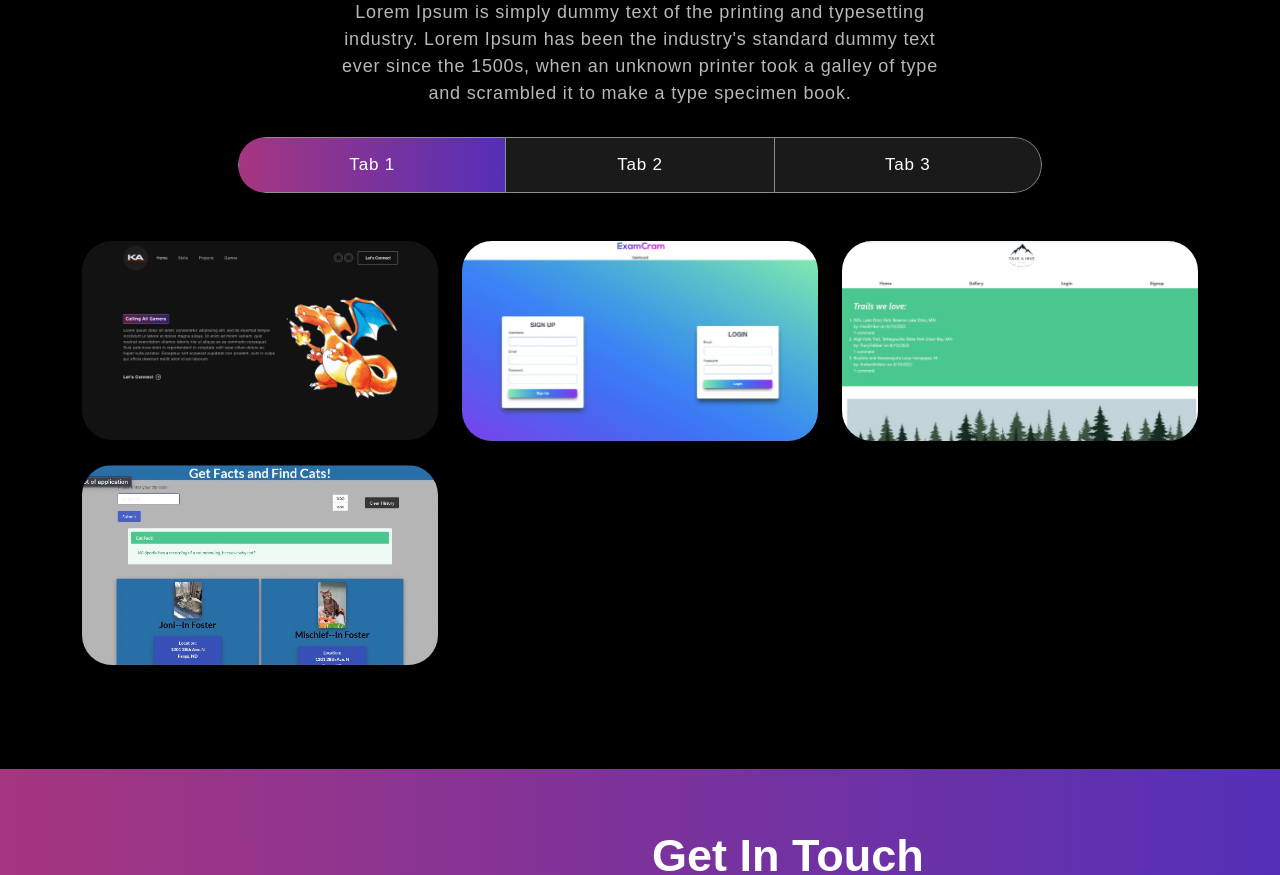
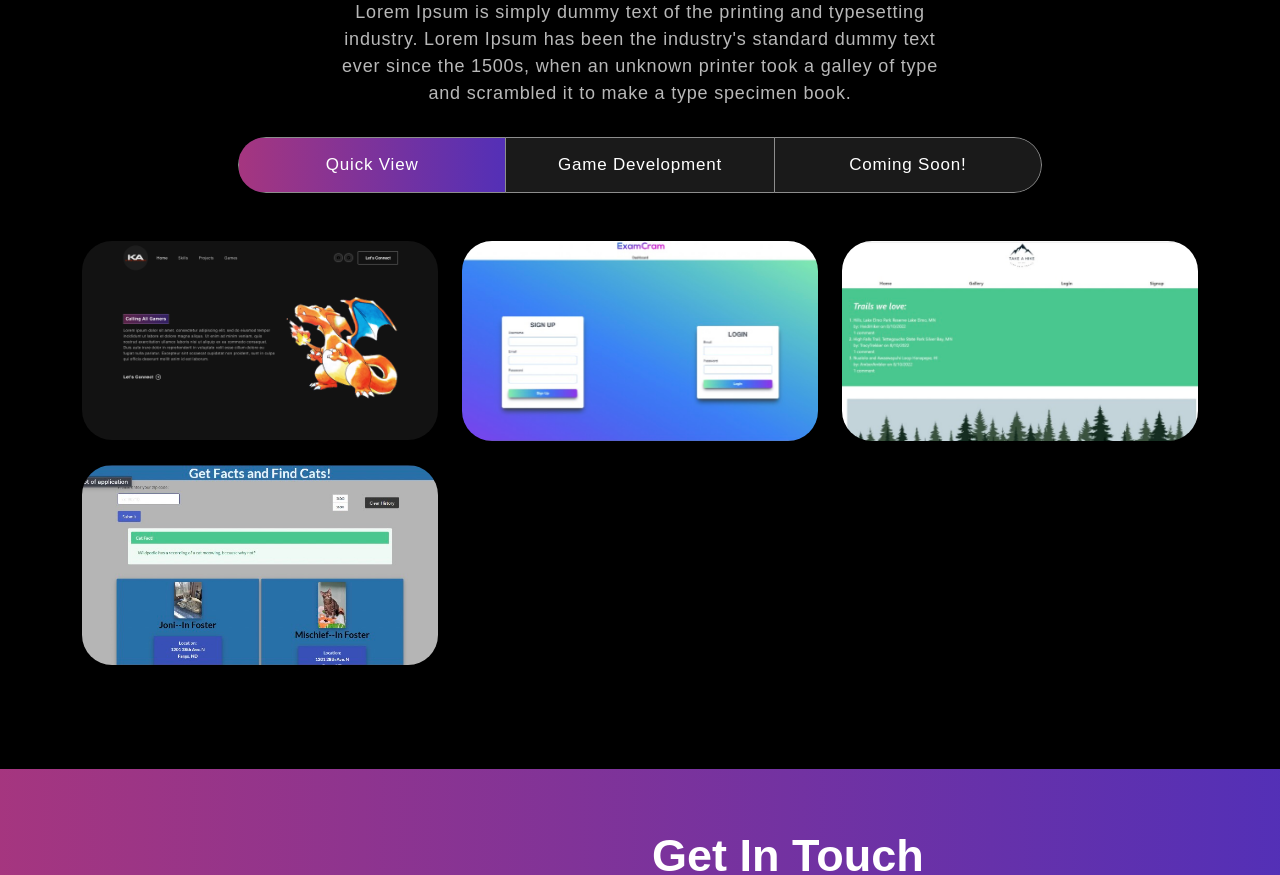
Before and after one commit to MikeAtwood/personal-portfolio, a React (Create React App) app: page / in a window 1280 px wide. Shown: the part 1560-2435 px from the top of the page. Built offline with nearby package versions, Linux system fonts and the light colour scheme.

Commit message:
added href

```diff
--- a/package.json
+++ b/package.json
@@ -18,6 +18,7 @@
     "react-dom": "^18.2.0",
     "react-multi-carousel": "^2.8.2",
     "react-on-screen": "^2.1.1",
+    "react-router-dom": "^6.6.1",
     "react-scripts": "5.0.1",
     "web-vitals": "^2.1.4"
   },
--- a/src/components/Projects.js
+++ b/src/components/Projects.js
@@ -14,7 +14,7 @@ export const Projects = () => {
       title: "Kyle's Portfolio",
       description: "Game Development",
       imgUrl: projImg4,
-      href: `https://kyleatwood.netlify.app/`,
+      view: "https://kyleatwood.netlify.app/",
     },
     {
       title: "ExamCram",
@@ -49,13 +49,13 @@ export const Projects = () => {
             <Tab.Container id="projects-tabs" defaultActiveKey="first">
               <Nav variant="pills" className="nav-pills mb-5 justify-content-center align-items-center" id="pills-tab">
                 <Nav.Item>
-                  <Nav.Link eventKey="first">Tab 1</Nav.Link>
+                  <Nav.Link eventKey="first">Quick View</Nav.Link>
                 </Nav.Item>
                 <Nav.Item>
-                  <Nav.Link eventKey="second">Tab 2</Nav.Link>
+                  <Nav.Link eventKey="second">Game Development</Nav.Link>
                 </Nav.Item>
                 <Nav.Item>
-                  <Nav.Link eventKey="third">Tab 3</Nav.Link>
+                  <Nav.Link eventKey="third">Coming Soon!</Nav.Link>
                 </Nav.Item>
               </Nav>
               <Tab.Content>
@@ -73,8 +73,8 @@ export const Projects = () => {
                     }
                   </Row>
                 </Tab.Pane>
-                <Tab.Pane eventKey="section">
-                  <p>Lorem ipsum dolor sit amet consectetur adipisicing elit. Cumque quam, quod neque provident velit, rem explicabo excepturi id illo molestiae blanditiis, eligendi dicta officiis asperiores delectus quasi inventore debitis quo.</p>
+                <Tab.Pane eventKey="second">
+                <a href="https://kyleatwood.netlify.app/"><img src={projImg4} alt="" /></a>
                 </Tab.Pane>
                 <Tab.Pane eventKey="third">
                   <p>Lorem ipsum dolor sit amet consectetur adipisicing elit. Cumque quam, quod neque provident velit, rem explicabo excepturi id illo molestiae blanditiis, eligendi dicta officiis asperiores delectus quasi inventore debitis quo.</p>
```
Also changed, not shown: 1 other file (tests, documents, lock files or other folders).
